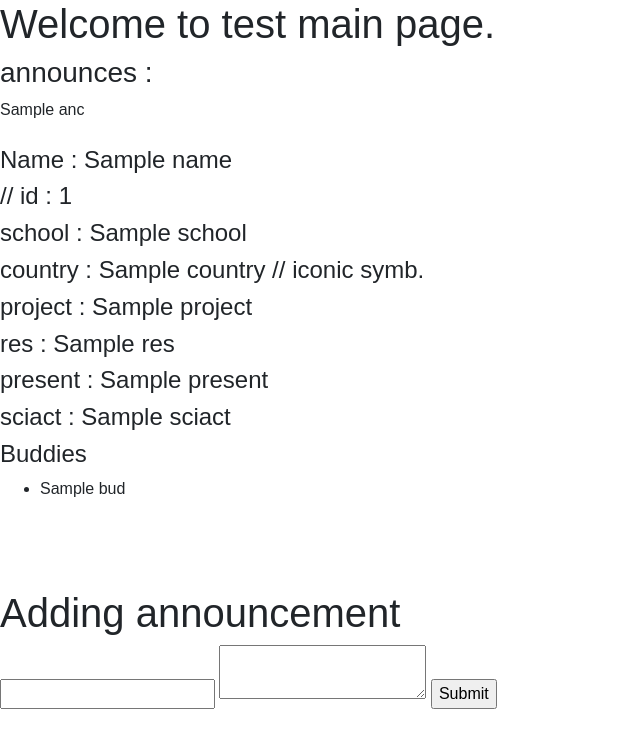
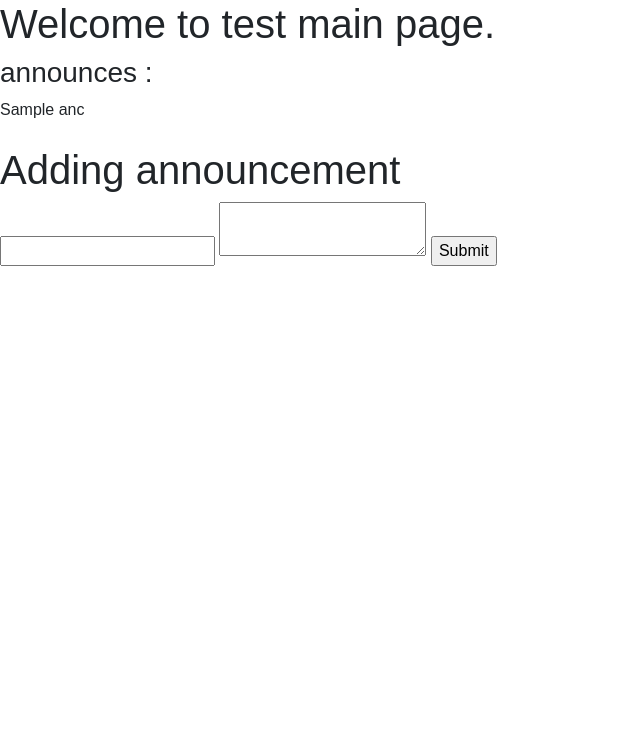
Before and after one commit to vzsky/APCYS-pwa, a Flask app: template templates/admin.html in a window 1280 px wide. Shown: the top 741 px of the page, without its empty margins (0-640 px from the left). Run offline with Flask 2, Linux system fonts and the light colour scheme; the template is opened without the code that fills it: most values are stand-ins (such as "Sample title", 1, 10 or a date in 2020); some libraries are stand-ins or nearby versions.

Commit message:
photo anc

```diff
--- a/app.py
+++ b/app.py
@@ -11,7 +11,7 @@ mysql = MySQL()
 
 app.config['SECRET_KEY'] = 'secret'
 app.config['MYSQL_DATABASE_USER'] = 'root'
-app.config['MYSQL_DATABASE_PASSWORD'] = '1234'
+app.config['MYSQL_DATABASE_PASSWORD'] = 'apcysdb'
 app.config['MYSQL_DATABASE_DB'] = 'APCYS'
 app.config['MYSQL_DATABASE_HOST'] = 'localhost'
 
@@ -103,33 +103,38 @@ def tkauth():
 
 @app.route('/api/addanc', methods=['POST'])
 def addanc():
+	status = 'started'
 	try :
-		if 'token' in session :
-			headers = {'token': session['token']}
-			r = requests.post(url=api_tok, headers=headers, verify=False)
-			datare = r.json()
-			if 'error' in datare :
-				return redirect(url_for('login'))
-			userinfo = datare['user']
-			if userinfo['user'] == 'admin' :
-				data = request.json
-				top = data["topic"]
-				con = data["content"]
-				connection = mysql.connect()
-				cursor = connection.cursor()
-				cursor.execute("SELECT MAX(id) from announce")
-				maxid = cursor.fetchone()
-				try :
-					postid = maxid[0] + 1
-				except :
-					postid = 0
-				cursor.execute("INSERT INTO announce (id,topic,content) VALUES (%s,%s,%s)",(postid, top, con))
-				connection.commit()
-				status = "POSTed"
-				cursor.close()
-				connection.close()
+		data = request.json
+		headers = {'token':data['token']}
+		r = requests.post(url=api_tok, headers=headers, verify=False)
+		print('requesting data')
+		datare = r.json()
+		print('requested')
+		if 'error' in datare :
+			return redirect(url_for('login'))
+		userinfo = datare['user']
+		print('userinfo assigned')
+		if userinfo['user'] == 'admin' :
+			print('should be done!')
+			top = data["topic"]
+			con = data["content"]
+			connection = mysql.connect()
+			cursor = connection.cursor()
+			cursor.execute("SELECT MAX(id) from announce")
+			maxid = cursor.fetchone()
+			try :
+				postid = maxid[0] + 1
+			except :
+				postid = 0
+			cursor.execute("INSERT INTO announce (id,topic,content) VALUES (%s,%s,%s)",(postid, top, con))
+			connection.commit()
+			status = "POSTed"
+			cursor.close()
+			connection.close()
 	except :
 		status = "error"
+	print(status)
 	return status
 
 #API END HERE #######################################################################################################################
@@ -221,8 +226,10 @@ def admin():
 					print('trying')
 					topic = request.form['topic']
 					content = request.form['content']
-					row_data = {"topic": topic, "content":content}
+					row_data = {"topic": topic, "content":content, "token":session['token']}
+					print('request posting')
 					r = requests.post(url=api_add, json=row_data, verify=False)
+					print('request posting done', r)
 				except :
 					pass
 				return redirect(url_for('admin'))
--- a/templates/admin.html
+++ b/templates/admin.html
@@ -9,21 +9,6 @@
 	<br>
 {% endfor %}
 <br>
-<h4> Name : {{name}} </h4>
-  <h4> // id : {{id}} </h4>
-  <h4> school : {{school}} </h4>
-  <h4> country : {{country}} // iconic symb.</h4>
-  <h4> project : {{project}} </h4>
-  <h4> res : {{res}} </h4>
-  <h4> present : {{present}} </h4>
-  <h4> sciact : {{sciact}} </h4>
-  <h4> Buddies </h4>
-  <ul>
-  	{% for bud in buddies %}
-  	<li>{{bud}}</li>
-  	{% endfor %}
-  </ul>
-<br><br><br>
 
 <h1>Adding announcement</h1>
 	<form method='POST'>
--- a/templates/sanc.html
+++ b/templates/sanc.html
@@ -4,9 +4,11 @@
        <a href="/main?page=announce">Back</a>
 {% endblock %}
 {% block body %}
+	{% autoescape false %}
 	{{anc[0]}}
 	<br>
 	{{anc[1]}}
 	<br>
 	{{anc[2]}}
+	{% endautoescape %}
 {% endblock %}
```
Also changed, not shown: static/picture/mojave.png (added).
